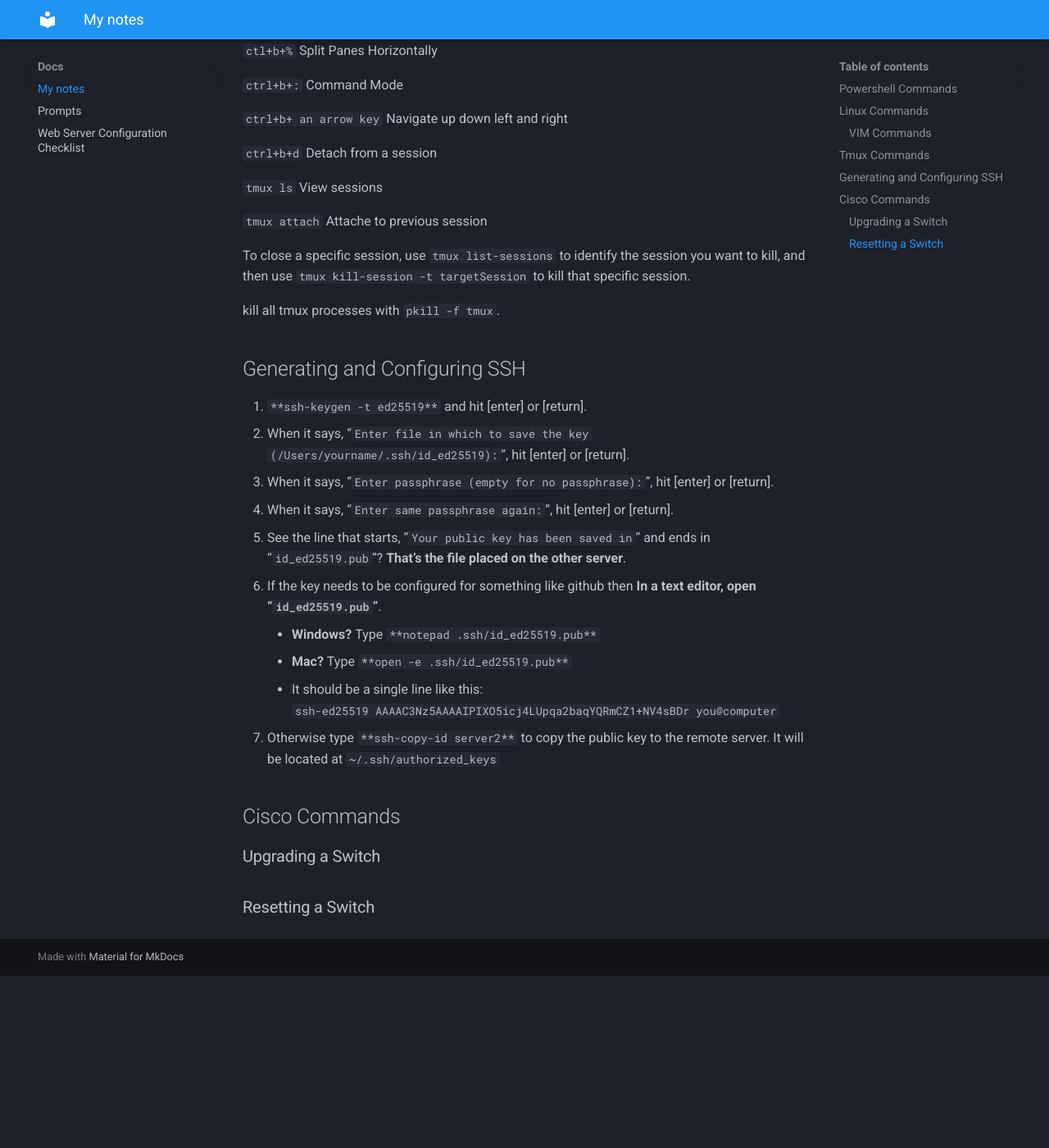
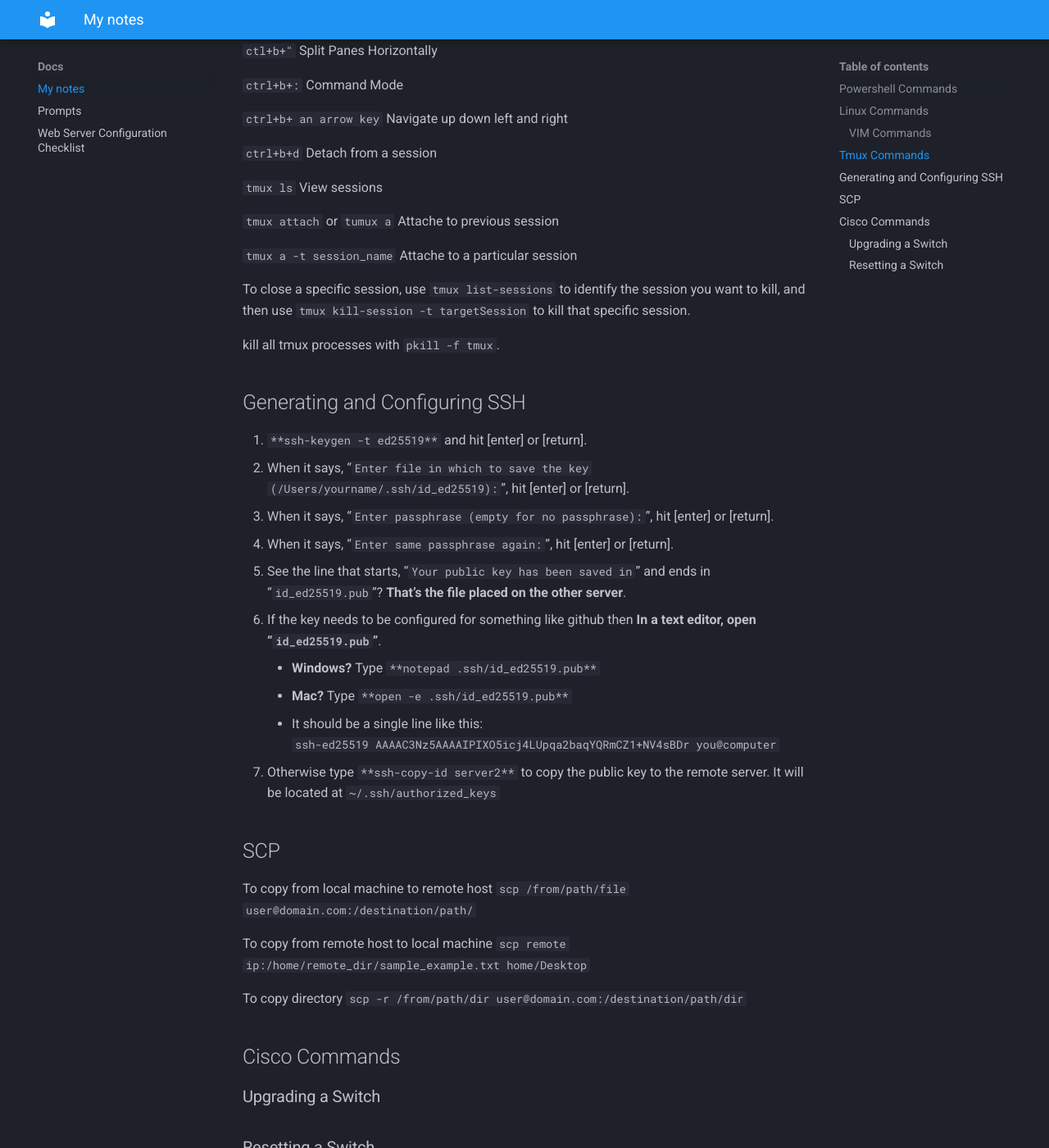
Before and after one commit to evanhumphry/me, an MkDocs documentation site: the page built from docs/docs/notes.md, in a window 1280 px wide and 1400 px high, scrolled down 1774 px. Shown: the whole window at 82% size. Built offline with MkDocs 1.6.1 and Material for MkDocs 9.7.7, drawn with Linux system fonts in a browser that asks for light colours; before the commit the page ends 2964 px from its top, so only the background shows below that.

Commit message:
Update notes.md

```diff
--- a/docs/docs/notes.md
+++ b/docs/docs/notes.md
@@ -72,7 +72,7 @@ Run the file to apply the new alias
 
 `ctrl+b+%` Split Panes Vertically
 
-`ctl+b+%` Split Panes Horizontally
+`ctl+b+"` Split Panes Horizontally
 
 `ctrl+b+:` Command Mode
 
@@ -82,7 +82,9 @@ Run the file to apply the new alias
 
 `tmux ls` View sessions
 
-`tmux attach` Attache to previous session
+`tmux attach` or `tumux a` Attache to previous session
+
+`tmux a -t session_name` Attache to a particular session
 
 To close a specific session, use `tmux list-sessions` to identify the session you want to kill, and then use `tmux kill-session -t targetSession` to kill that specific session.
 
@@ -104,6 +106,16 @@ kill all tmux processes with `pkill -f tmux`.
     `ssh-ed25519 AAAAC3Nz5AAAAIPIXO5icj4LUpqa2baqYQRmCZ1+NV4sBDr you@computer`
 7. Otherwise type `**ssh-copy-id server2**` to copy the public key to the remote server. It will be located at `~/.ssh/authorized_keys`
 
+## SCP
+To copy from local machine to remote host
+`scp /from/path/file user@domain.com:/destination/path/`
+
+To copy from remote host to local machine
+`scp remote ip:/home/remote_dir/sample_example.txt home/Desktop`
+
+To copy directory
+`scp -r /from/path/dir user@domain.com:/destination/path/dir`
+
 ## Cisco Commands
 
 ### Upgrading a Switch
```
